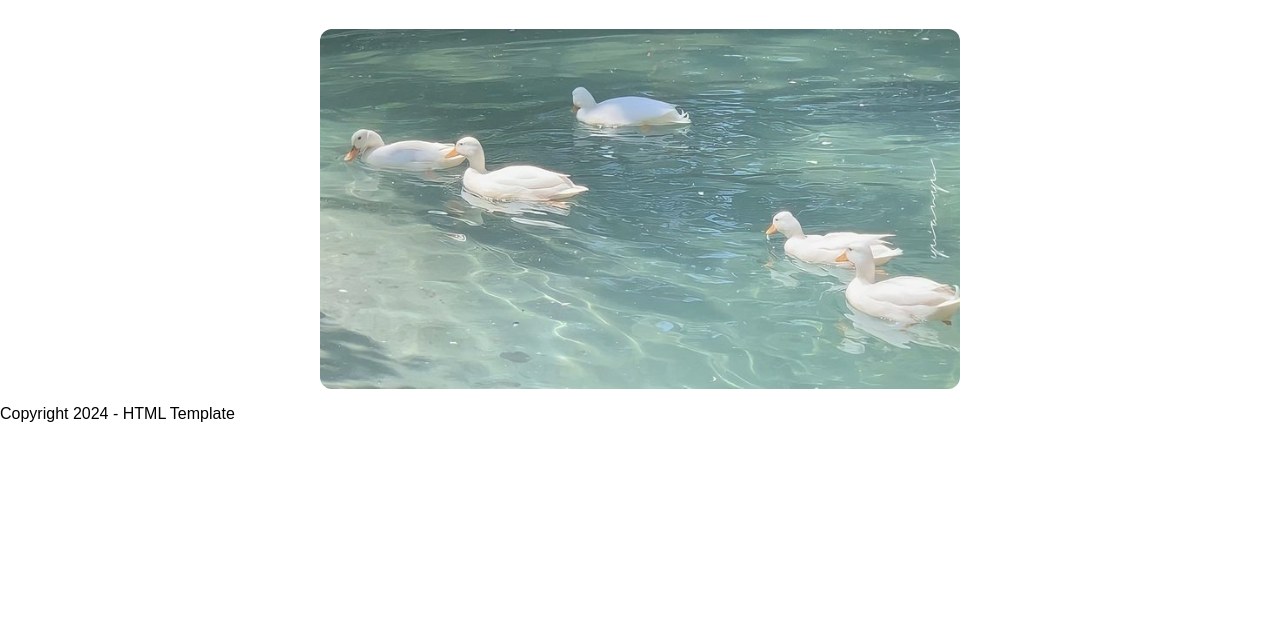
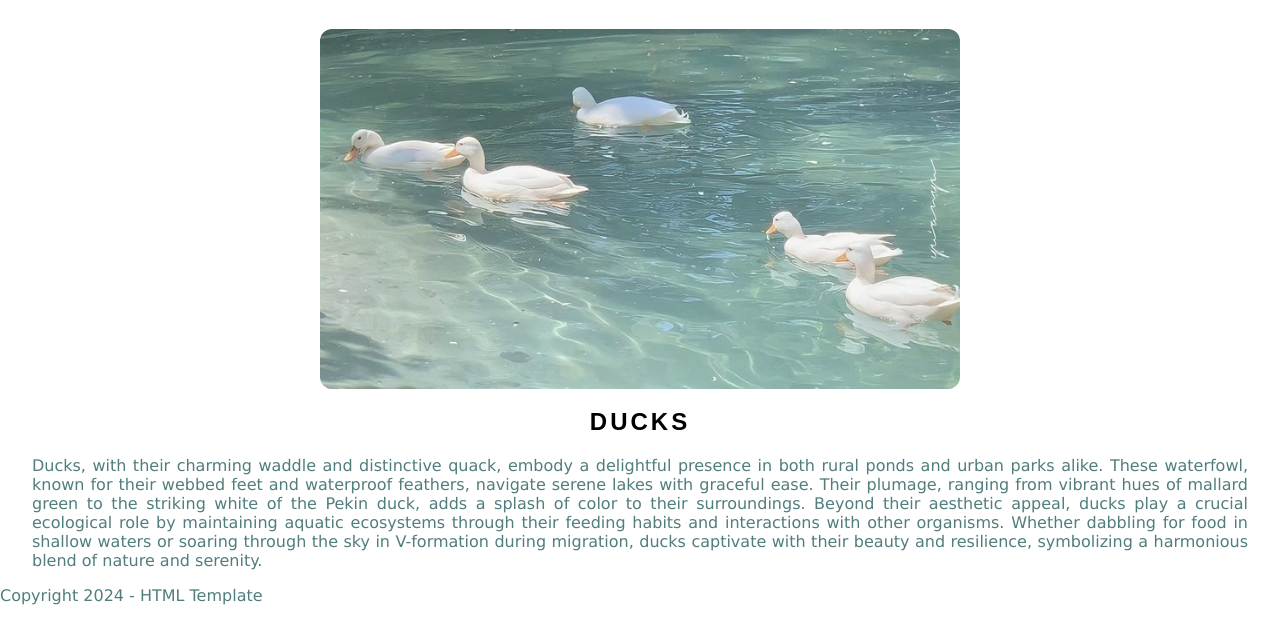
Before and after one commit to ankeheine/W3_HE1, a plain HTML site: page index.html in a window 1280 px wide. Shown: the part 52-696 px from the top of the page. Drawn offline with Linux system fonts and the light colour scheme.

Commit message:
basic text elements

```diff
--- a/css/main.css
+++ b/css/main.css
@@ -40,3 +40,21 @@ header img {
     opacity: 0.75;
     border-radius: 12px;
 }
+
+p {
+    font-family: Verdana, Geneva, Tahoma, sans-serif;
+    font-size: 16px;
+    color: rgb(81, 125, 125);
+    text-align: justify;
+}
+
+h1 {
+    text-align: center;
+    text-transform: uppercase;
+    letter-spacing: 3px;
+}
+
+.text{
+    padding-left: 2em;
+    padding-right: 2em;
+}
--- a/index.html
+++ b/index.html
@@ -35,9 +35,17 @@
     <header>
         <img src="assets/images/pc.jpg"><!--everything before the fold (the heading)-->
     </header>
-
-    <section>
-        <!--you will have multiple-->
+    <section class="text">
+        <h1>Ducks</h1><!--you will have multiple-->
+        <p>Ducks, with their charming waddle and distinctive quack,
+            embody a delightful presence in both rural ponds and urban parks alike.
+            These waterfowl, known for their webbed feet and waterproof feathers,
+            navigate serene lakes with graceful ease. Their plumage,
+            ranging from vibrant hues of mallard green to the striking white of the Pekin duck,
+            adds a splash of color to their surroundings. Beyond their aesthetic appeal,
+            ducks play a crucial ecological role by maintaining aquatic ecosystems through their feeding habits and interactions with other organisms.
+            Whether dabbling for food in shallow waters or soaring through the sky in V-formation during migration,
+            ducks captivate with their beauty and resilience, symbolizing a harmonious blend of nature and serenity.</p>
     </section>
     <footer>
         <p>Copyright 2024 - HTML Template</p>
```
